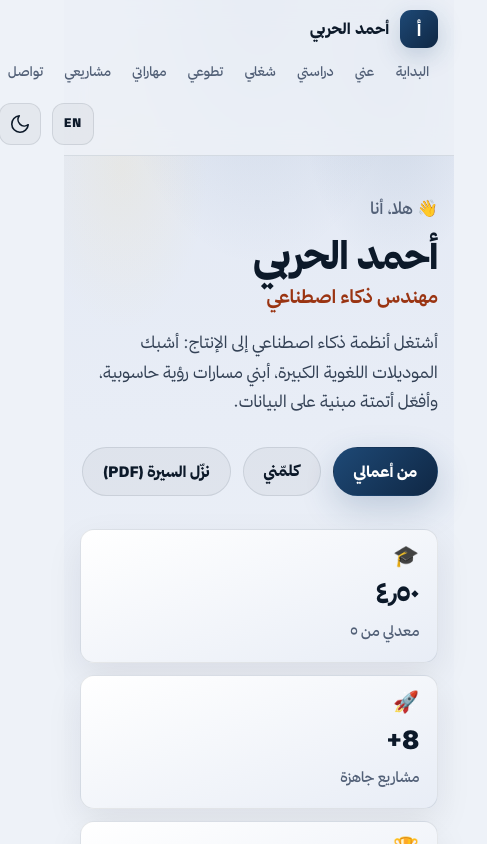
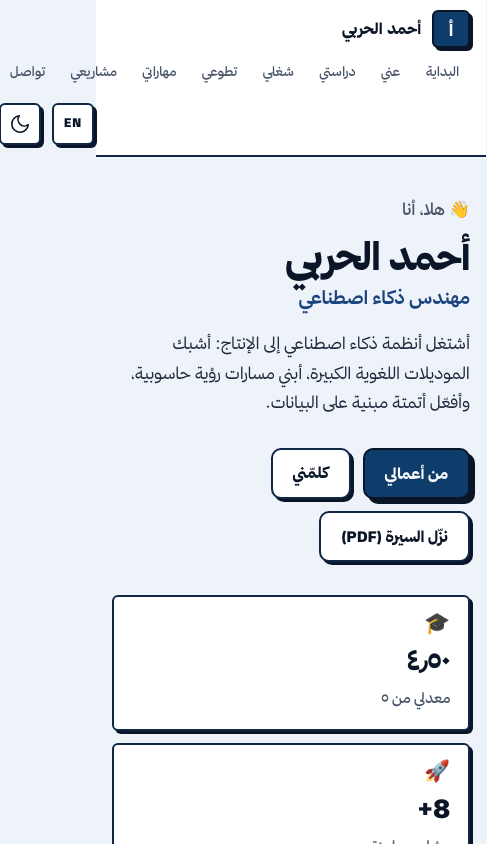
Before and after one commit to iksasa15/Portfolio, a React (Vite) app: page / in a window 390 px wide. Shown: the top 844 px of the page, 487 px wide, since content can reach past the window. Built offline with nearby package versions, Linux system fonts and the light colour scheme.

Commit message:
Refactor CSS variables and styles for dark and light themes. Update background colors, borders, and shadows for improved aesthetics and consistency. Adjust button styles and hover effects for better user interaction. Enhance overall layout responsiveness and visual appeal.

```diff
--- a/src/index.css
+++ b/src/index.css
@@ -2,64 +2,60 @@
 
 html[data-theme='dark'] {
   color-scheme: dark;
-  /* خلفيات مائلة للكحلي */
-  --bg0: #050a12;
-  --bg1: #0a1422;
-  --surface: #0f1a2c;
-  --surface2: #15243a;
-  --border: rgba(255, 255, 255, 0.08);
-  --text: #c8cad4;
-  --text-dim: #8b95a8;
+  --bg0: #0c1420;
+  --bg1: #0c1420;
+  --surface: #121d2e;
+  --surface2: #1a2940;
+  --border: #d4dce8;
+  --text: #c4ccd8;
+  --text-dim: #8a96a8;
   --heading: #f0f4fc;
-  /* كحلي — لون تمييز أساسي */
-  --violet: #7eb0e0;
-  --violet-deep: #1e3a5f;
-  --violet-dim: rgba(100, 150, 210, 0.38);
-  --amber: #e8c87a;
-  --amber-dim: rgba(232, 200, 122, 0.2);
-  --glow: radial-gradient(
-    60% 50% at 50% 0%,
-    rgba(60, 100, 160, 0.28),
-    transparent 70%
-  );
-  --radius: 14px;
-  --radius-lg: 22px;
-  --shadow: 0 18px 50px rgba(0, 0, 0, 0.45);
+  --violet: #7eb0e8;
+  --violet-deep: #2d5590;
+  --violet-dim: #2a3d56;
+  --amber: #9ec5ff;
+  --amber-dim: #1e2d42;
+  --accent: #3d6fb8;
+  --neo-ink: #e8edf5;
+  --on-accent: #f8fafc;
+  --radius: 6px;
+  --radius-lg: 10px;
+  --shadow: 5px 5px 0 0 var(--neo-ink);
+  --shadow-sm: 3px 3px 0 0 var(--neo-ink);
   --max: 1080px;
   --header-h: 64px;
-  --nav-hover-bg: rgba(255, 255, 255, 0.06);
-  --ghost-btn-bg: rgba(255, 255, 255, 0.03);
-  --ghost-btn-border-hover: rgba(255, 255, 255, 0.18);
+  --nav-hover-bg: #1a2940;
+  --ghost-btn-bg: #121d2e;
+  --ghost-btn-border-hover: #f0f4fc;
 }
 
 html[data-theme='light'] {
   color-scheme: light;
-  --bg0: #eef2f8;
-  --bg1: #e2e8f4;
+  --bg0: #eef2f9;
+  --bg1: #eef2f9;
   --surface: #ffffff;
-  --surface2: #e8edf6;
-  --border: rgba(15, 30, 55, 0.1);
-  --text: #334155;
-  --text-dim: #526077;
-  --heading: #0c1929;
-  --violet: #1e4976;
-  --violet-deep: #0f2744;
-  --violet-dim: rgba(30, 73, 118, 0.22);
-  --amber: #9a6b1a;
-  --amber-dim: rgba(154, 107, 26, 0.14);
-  --glow: radial-gradient(
-    55% 45% at 50% 0%,
-    rgba(30, 73, 118, 0.12),
-    transparent 70%
-  );
-  --radius: 14px;
-  --radius-lg: 22px;
-  --shadow: 0 14px 36px rgba(15, 23, 42, 0.08);
+  --surface2: #e2e8f3;
+  --border: #0f2744;
+  --text: #1e293b;
+  --text-dim: #475569;
+  --heading: #0a1628;
+  --violet: #1e4a8c;
+  --violet-deep: #0c2748;
+  --violet-dim: #cbd5e1;
+  --amber: #1a4480;
+  --amber-dim: #dbe4f3;
+  --accent: #0f3d6b;
+  --neo-ink: #0a1628;
+  --on-accent: #f8fafc;
+  --radius: 6px;
+  --radius-lg: 10px;
+  --shadow: 5px 5px 0 0 var(--neo-ink);
+  --shadow-sm: 3px 3px 0 0 var(--neo-ink);
   --max: 1080px;
   --header-h: 64px;
-  --nav-hover-bg: rgba(0, 0, 0, 0.06);
-  --ghost-btn-bg: rgba(0, 0, 0, 0.04);
-  --ghost-btn-border-hover: rgba(0, 0, 0, 0.16);
+  --nav-hover-bg: #d9e4f4;
+  --ghost-btn-bg: #ffffff;
+  --ghost-btn-border-hover: #0a1628;
 }
 
 *,
@@ -125,12 +121,14 @@ a {
   inset-inline-start: 12px;
   top: 12px;
   padding: 0.5rem 0.85rem;
-  background: var(--heading);
-  color: var(--bg0);
-  border-radius: 8px;
+  background: var(--accent);
+  color: var(--on-accent);
+  border: 2px solid var(--neo-ink);
+  border-radius: var(--radius);
   font-weight: 700;
   text-decoration: none;
   z-index: 1000;
+  box-shadow: var(--shadow-sm);
   transform: translateY(-160%);
   transition: transform 0.2s ease;
 }
@@ -146,19 +144,7 @@ a {
   position: fixed;
   inset: 0;
   z-index: -1;
-  background:
-    var(--glow),
-    radial-gradient(
-      40% 35% at 15% 20%,
-      rgba(251, 191, 36, 0.08),
-      transparent 55%
-    ),
-    radial-gradient(
-      45% 40% at 85% 10%,
-      rgba(50, 90, 150, 0.14),
-      transparent 55%
-    ),
-    linear-gradient(180deg, var(--bg1), var(--bg0));
+  background: var(--bg0);
 }
 
 .shell {
@@ -171,9 +157,8 @@ a {
   position: sticky;
   top: 0;
   z-index: 50;
-  border-bottom: 1px solid var(--border);
-  background: color-mix(in srgb, var(--bg0) 82%, transparent);
-  backdrop-filter: blur(12px);
+  border-bottom: 2px solid var(--border);
+  background: var(--surface);
 }
 
 .site-header__inner {
@@ -205,8 +190,8 @@ a {
   min-width: 42px;
   height: 42px;
   padding: 0 0.5rem;
-  border-radius: 12px;
-  border: 1px solid var(--border);
+  border-radius: var(--radius);
+  border: 2px solid var(--border);
   background: var(--ghost-btn-bg);
   color: var(--heading);
   cursor: pointer;
@@ -214,7 +199,10 @@ a {
   font-size: 0.78rem;
   font-weight: 800;
   letter-spacing: 0.04em;
+  box-shadow: var(--shadow-sm);
   transition:
+    transform 0.15s ease,
+    box-shadow 0.15s ease,
     border-color 0.2s ease,
     background 0.2s ease;
 }
@@ -222,6 +210,8 @@ a {
 .locale-toggle:hover {
   border-color: var(--ghost-btn-border-hover);
   background: var(--nav-hover-bg);
+  transform: translate(2px, 2px);
+  box-shadow: 1px 1px 0 0 var(--neo-ink);
 }
 
 .locale-toggle:focus-visible {
@@ -239,13 +229,16 @@ a {
   width: 42px;
   height: 42px;
   padding: 0;
-  border-radius: 12px;
-  border: 1px solid var(--border);
+  border-radius: var(--radius);
+  border: 2px solid var(--border);
   background: var(--ghost-btn-bg);
   color: var(--heading);
   cursor: pointer;
   flex-shrink: 0;
+  box-shadow: var(--shadow-sm);
   transition:
+    transform 0.15s ease,
+    box-shadow 0.15s ease,
     border-color 0.2s ease,
     background 0.2s ease;
 }
@@ -253,6 +246,8 @@ a {
 .theme-toggle:hover {
   border-color: var(--ghost-btn-border-hover);
   background: var(--nav-hover-bg);
+  transform: translate(2px, 2px);
+  box-shadow: 1px 1px 0 0 var(--neo-ink);
 }
 
 .theme-toggle:focus-visible {
@@ -279,11 +274,12 @@ a {
   place-items: center;
   width: 38px;
   height: 38px;
-  border-radius: 11px;
-  background: linear-gradient(135deg, var(--violet), var(--violet-deep));
-  color: #fff;
+  border-radius: var(--radius);
+  background: var(--accent);
+  color: var(--on-accent);
   font-size: 1.1rem;
-  box-shadow: 0 8px 24px var(--violet-dim);
+  border: 2px solid var(--neo-ink);
+  box-shadow: var(--shadow-sm);
 }
 
 .brand__text {
@@ -307,15 +303,18 @@ a {
   font-weight: 600;
   color: var(--text-dim);
   padding: 0.35rem 0.55rem;
-  border-radius: 999px;
+  border-radius: var(--radius);
+  border: 2px solid transparent;
   transition:
     color 0.2s ease,
-    background 0.2s ease;
+    background 0.2s ease,
+    border-color 0.2s ease;
 }
 
 .nav a:hover {
   color: var(--heading);
   background: var(--nav-hover-bg);
+  border-color: var(--border);
 }
 
 @media (max-width: 720px) {
@@ -444,11 +443,11 @@ main {
   margin: 0 0 1rem;
   font-size: clamp(1.15rem, 2.4vw, 1.35rem);
   font-weight: 700;
-  color: color-mix(in srgb, var(--amber) 92%, #fff 8%);
+  color: var(--accent);
 }
 
 html[data-theme='light'] .hero__title {
-  color: #9a3412;
+  color: var(--amber);
 }
 
 .hero__tagline {
@@ -470,36 +469,41 @@ html[data-theme='light'] .hero__title {
   align-items: center;
   justify-content: center;
   padding: 0.65rem 1.25rem;
-  border-radius: 999px;
+  border-radius: var(--radius-lg);
   font-weight: 800;
   font-size: 0.95rem;
   text-decoration: none;
-  border: 1px solid transparent;
+  border: 2px solid transparent;
   transition:
     transform 0.15s ease,
-    box-shadow 0.2s ease,
+    box-shadow 0.15s ease,
     background 0.2s ease,
     border-color 0.2s ease;
 }
 
 .btn--primary {
-  background: linear-gradient(135deg, var(--violet), var(--violet-deep));
-  color: #fff;
-  box-shadow: 0 12px 34px var(--violet-dim);
+  background: var(--accent);
+  color: var(--on-accent);
+  border-color: var(--neo-ink);
+  box-shadow: var(--shadow);
 }
 
 .btn--primary:hover {
-  transform: translateY(-1px);
+  transform: translate(3px, 3px);
+  box-shadow: 2px 2px 0 0 var(--neo-ink);
 }
 
 .btn--ghost {
   border-color: var(--border);
   color: var(--heading);
   background: var(--ghost-btn-bg);
+  box-shadow: var(--shadow-sm);
 }
 
 .btn--ghost:hover {
   border-color: var(--ghost-btn-border-hover);
+  transform: translate(2px, 2px);
+  box-shadow: 1px 1px 0 0 var(--neo-ink);
 }
 
 .btn:focus-visible {
@@ -529,21 +533,23 @@ html[data-theme='light'] .hero__title {
 }
 
 .stat-card {
-  border: 1px solid var(--border);
+  border: 2px solid var(--border);
   border-radius: var(--radius);
   padding: 1rem 1.1rem;
-  background: linear-gradient(160deg, var(--surface), var(--surface2));
-  box-shadow: var(--shadow);
+  background: var(--surface);
+  box-shadow: var(--shadow-sm);
   display: grid;
   gap: 0.25rem;
   transition:
-    transform 0.2s ease,
+    transform 0.15s ease,
+    box-shadow 0.15s ease,
     border-color 0.2s ease;
 }
 
 .stat-card:hover {
-  transform: translateY(-3px);
-  border-color: var(--violet-dim);
+  transform: translate(2px, 2px);
+  box-shadow: 1px 1px 0 0 var(--neo-ink);
+  border-color: var(--heading);
 }
 
 .stat-card__icon {
@@ -569,13 +575,8 @@ html[data-theme='light'] .hero__title {
 }
 
 .rule {
-  height: 1px;
-  background: linear-gradient(
-    90deg,
-    transparent,
-    rgba(255, 255, 255, 0.12),
-    transparent
-  );
+  height: 2px;
+  background: var(--border);
   margin-block: clamp(2rem, 4vw, 3rem);
 }
 
@@ -632,8 +633,7 @@ html[data-theme='light'] .hero__title {
   list-style: none;
   margin: 0;
   padding: 0;
-  border-inline-start: 1px solid
-    color-mix(in srgb, var(--violet) 22%, var(--border));
+  border-inline-start: 2px solid var(--border);
   padding-inline-start: 1.25rem;
 }
 
@@ -677,13 +677,14 @@ html[data-theme='dark'] .brand-logo--mono-dark {
 .timeline__item::before {
   content: '';
   position: absolute;
-  inset-inline-start: calc(-1.25rem - 5px);
+  inset-inline-start: calc(-1.25rem - 6px);
   top: 0.35rem;
-  width: 9px;
-  height: 9px;
-  border-radius: 50%;
-  background: var(--violet);
-  box-shadow: 0 0 0 4px var(--violet-dim);
+  width: 10px;
+  height: 10px;
+  border-radius: 2px;
+  background: var(--accent);
+  border: 2px solid var(--neo-ink);
+  box-shadow: 0 0 0 2px var(--surface);
 }
 
 .timeline__range {
@@ -732,18 +733,21 @@ html[data-theme='dark'] .brand-logo--mono-dark {
   flex-direction: column;
   height: 100%;
   min-height: 0;
-  border: 1px solid var(--border);
+  border: 2px solid var(--border);
   border-radius: var(--radius-lg);
   padding: 1.15rem 1.25rem 1.2rem;
-  background: linear-gradient(165deg, var(--surface), var(--bg1));
+  background: var(--surface);
+  box-shadow: var(--shadow-sm);
   transition:
     border-color 0.2s ease,
-    transform 0.2s ease;
+    transform 0.15s ease,
+    box-shadow 0.15s ease;
 }
 
 .edu-card:hover {
-  border-color: var(--violet-dim);
-  transform: translateY(-2px);
+  border-color: var(--heading);
+  transform: translate(2px, 2px);
+  box-shadow: 1px 1px 0 0 var(--neo-ink);
 }
 
 .edu-card__logo-wrap {
@@ -823,18 +827,21 @@ html[data-theme='dark'] .brand-logo--mono-dark {
 }
 
 .skill-card {
-  border: 1px solid var(--border);
+  border: 2px solid var(--border);
   border-radius: var(--radius-lg);
   padding: 1.15rem 1.25rem;
-  background: linear-gradient(165deg, var(--surface), var(--bg1));
+  background: var(--surface);
+  box-shadow: var(--shadow-sm);
   transition:
     border-color 0.2s ease,
-    transform 0.2s ease;
+    transform 0.15s ease,
+    box-shadow 0.15s ease;
 }
 
 .skill-card:hover {
-  border-color: var(--violet-dim);
-  transform: translateY(-2px);
+  border-color: var(--heading);
+  transform: translate(2px, 2px);
+  box-shadow: 1px 1px 0 0 var(--neo-ink);
 }
 
 .skill-card__head {
@@ -890,10 +897,10 @@ html[data-theme='dark'] .brand-logo--mono-dark {
   font-size: 0.78rem;
   font-weight: 800;
   padding: 0.25rem 0.55rem;
-  border-radius: 999px;
-  border: 1px solid var(--border);
+  border-radius: var(--radius-lg);
+  border: 2px solid var(--border);
   color: var(--text-dim);
-  background: rgba(255, 255, 255, 0.03);
+  background: var(--surface2);
 }
 
 .skill-pill__dots {
@@ -939,33 +946,31 @@ html[data-theme='dark'] .brand-logo--mono-dark {
 
 .project-card {
   position: relative;
-  border: 1px solid var(--border);
+  border: 2px solid var(--border);
   border-radius: var(--radius-lg);
   padding: 1.15rem 1.2rem 1.25rem;
   background: var(--surface);
   overflow: hidden;
+  box-shadow: var(--shadow-sm);
   transition:
-    transform 0.2s ease,
+    transform 0.15s ease,
+    box-shadow 0.15s ease,
     border-color 0.2s ease;
 }
 
 .project-card:hover {
-  transform: translateY(-3px);
-  border-color: rgba(251, 191, 36, 0.35);
+  transform: translate(2px, 2px);
+  box-shadow: 1px 1px 0 0 var(--neo-ink);
+  border-color: var(--heading);
 }
 
 .project-card__visual {
   height: 96px;
-  border-radius: 12px;
+  border-radius: var(--radius);
   margin-bottom: 0.85rem;
-  background:
-    linear-gradient(
-      120deg,
-      rgba(50, 95, 150, 0.38),
-      rgba(200, 165, 90, 0.18),
-      rgba(40, 85, 140, 0.2)
-    ),
-    rgba(255, 255, 255, 0.04);
+  background: var(--accent);
+  border: 2px solid var(--neo-ink);
+  box-shadow: 2px 2px 0 0 var(--neo-ink);
 }
 
 .project-card__badge {
@@ -974,10 +979,11 @@ html[data-theme='dark'] .brand-logo--mono-dark {
   font-weight: 800;
   letter-spacing: 0.06em;
   padding: 0.2rem 0.5rem;
-  border-radius: 999px;
-  border: 1px solid var(--border);
+  border-radius: var(--radius);
+  border: 2px solid var(--border);
   color: var(--text-dim);
   margin-bottom: 0.5rem;
+  background: var(--surface2);
 }
 
 .project-card__title {
@@ -989,15 +995,12 @@ html[data-theme='dark'] .brand-logo--mono-dark {
 .project-card__title a {
   text-decoration: none;
   color: var(--heading);
-  background-image: linear-gradient(90deg, var(--violet), var(--amber));
-  background-size: 0% 2px;
-  background-repeat: no-repeat;
-  background-position: 0 100%;
-  transition: background-size 0.25s ease;
+  border-bottom: 2px solid transparent;
+  transition: border-color 0.2s ease;
 }
 
 .project-card__title a:hover {
-  background-size: 100% 2px;
+  border-color: var(--heading);
 }
 
 .project-card__summary {
@@ -1022,9 +1025,9 @@ html[data-theme='dark'] .brand-logo--mono-dark {
   font-size: 0.75rem;
   font-weight: 700;
   padding: 0.2rem 0.45rem 0.2rem 0.35rem;
-  border-radius: 8px;
-  background: rgba(255, 255, 255, 0.05);
-  border: 1px solid var(--border);
+  border-radius: var(--radius);
+  background: var(--surface2);
+  border: 2px solid var(--border);
   color: var(--text);
 }
 
@@ -1083,14 +1086,20 @@ html[data-theme='dark'] .brand-logo--mono-dark {
   gap: 0.35rem;
   padding: 1.1rem 1.2rem;
   border-radius: var(--radius-lg);
-  border: 1px solid var(--border);
+  border: 2px solid var(--border);
   text-decoration: none;
-  background: linear-gradient(145deg, var(--surface), var(--bg1));
-  transition: border-color 0.2s ease;
+  background: var(--surface);
+  box-shadow: var(--shadow-sm);
+  transition:
+    border-color 0.2s ease,
+    transform 0.15s ease,
+    box-shadow 0.15s ease;
 }
 
 .contact-cv:hover {
-  border-color: rgba(251, 191, 36, 0.45);
+  border-color: var(--accent);
+  transform: translate(2px, 2px);
+  box-shadow: 1px 1px 0 0 var(--neo-ink);
 }
 
 .contact-cv__label {
@@ -1117,14 +1126,20 @@ html[data-theme='dark'] .brand-logo--mono-dark {
   gap: 0.35rem;
   padding: 1.1rem 1.2rem;
   border-radius: var(--radius-lg);
-  border: 1px solid var(--border);
+  border: 2px solid var(--border);
   text-decoration: none;
-  background: linear-gradient(145deg, var(--surface), var(--bg1));
-  transition: border-color 0.2s ease;
+  background: var(--surface);
+  box-shadow: var(--shadow-sm);
+  transition:
+    border-color 0.2s ease,
+    transform 0.15s ease,
+    box-shadow 0.15s ease;
 }
 
 .contact-mail:hover {
-  border-color: color-mix(in srgb, var(--violet) 55%, transparent);
+  border-color: var(--violet);
+  transform: translate(2px, 2px);
+  box-shadow: 1px 1px 0 0 var(--neo-ink);
 }
 
 .contact-mail__label {
@@ -1155,17 +1170,20 @@ html[data-theme='dark'] .brand-logo--mono-dark {
   gap: 0.15rem;
   padding: 0.75rem 0.9rem;
   border-radius: var(--radius);
-  border: 1px solid var(--border);
+  border: 2px solid var(--border);
   text-decoration: none;
-  background: rgba(255, 255, 255, 0.02);
+  background: var(--surface);
+  box-shadow: var(--shadow-sm);
   transition:
     border-color 0.2s ease,
-    transform 0.15s ease;
+    transform 0.15s ease,
+    box-shadow 0.15s ease;
 }
 
 .social-list a:hover {
-  border-color: rgba(251, 191, 36, 0.35);
-  transform: translateY(-1px);
+  border-color: var(--accent);
+  transform: translate(2px, 2px);
+  box-shadow: 1px 1px 0 0 var(--neo-ink);
 }
 
 .social-list__label {
@@ -1182,7 +1200,7 @@ html[data-theme='dark'] .brand-logo--mono-dark {
 
 /* ——— Footer ——— */
 .site-footer {
-  border-top: 1px solid var(--border);
+  border-top: 2px solid var(--border);
   padding-block: 1.5rem;
   color: var(--text-dim);
   font-size: 0.88rem;
@@ -1211,51 +1229,15 @@ html[data-theme='dark'] .brand-logo--mono-dark {
   transform: none;
 }
 
-/* ——— Light theme tweaks ——— */
-html[data-theme='light'] .bg-mesh {
-  background:
-    var(--glow),
-    radial-gradient(
-      40% 35% at 15% 20%,
-      rgba(251, 191, 36, 0.07),
-      transparent 55%
-    ),
-    radial-gradient(
-      45% 40% at 85% 10%,
-      rgba(30, 73, 118, 0.12),
-      transparent 55%
-    ),
-    linear-gradient(180deg, var(--bg1), var(--bg0));
-}
-
-html[data-theme='light'] .rule {
-  background: linear-gradient(
-    90deg,
-    transparent,
-    rgba(15, 18, 28, 0.08),
-    transparent
-  );
-}
-
+/* ——— Light theme tweaks (flat) ——— */
 html[data-theme='light'] .skill-pill {
-  background: rgba(0, 0, 0, 0.04);
+  background: #f3f4f6;
 }
 
 html[data-theme='light'] .tag-row__item {
-  background: rgba(0, 0, 0, 0.04);
+  background: #f9fafb;
 }
 
 html[data-theme='light'] .social-list a {
-  background: rgba(0, 0, 0, 0.03);
+  background: #ffffff;
 }
-
-html[data-theme='light'] .project-card__visual {
-  background:
-    linear-gradient(
-      120deg,
-      rgba(30, 73, 118, 0.22),
-      rgba(154, 107, 26, 0.1),
-      rgba(40, 90, 140, 0.1)
-    ),
-    rgba(0, 0, 0, 0.03);
-}
```
